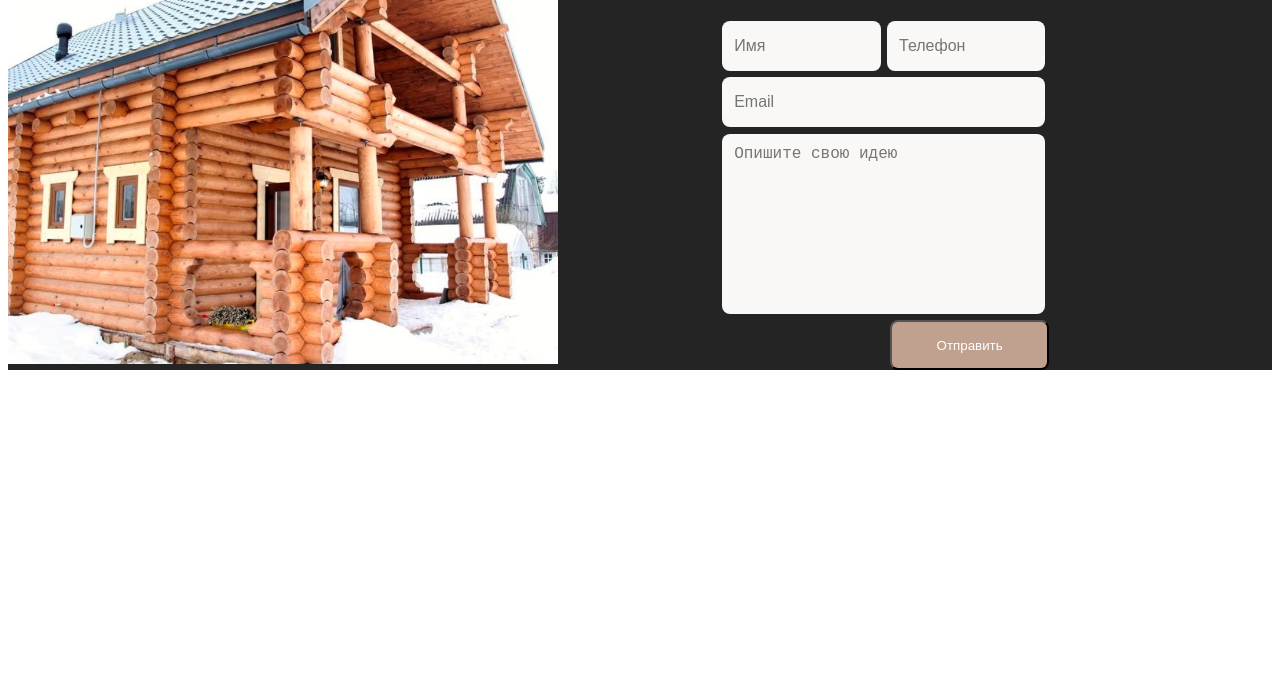
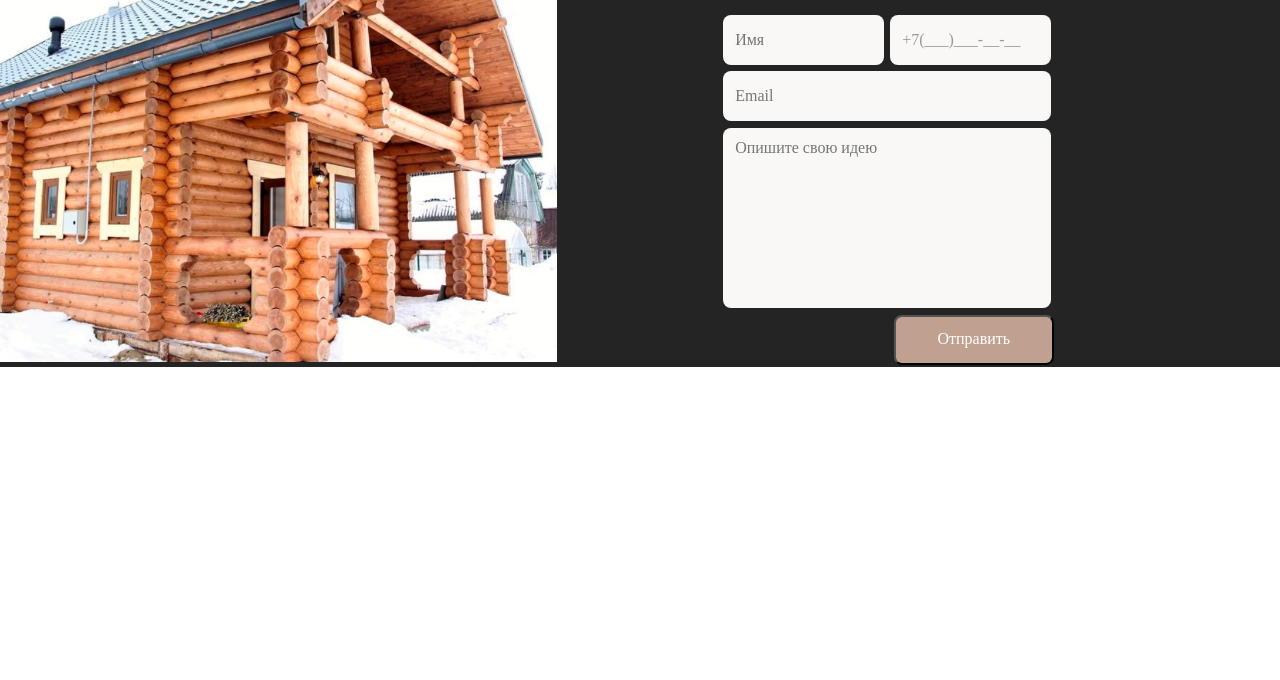
Before and after one commit to vladorod/Calculator, a website built with Vite: page index.html in a window 1280 px wide. Shown: the part 120-800 px from the top of the page. Built offline with nearby package versions, Linux system fonts and the light colour scheme.

Commit message:
refactor: изменение отображения поля ввода номера телефона
Добавлена маска на поле ввода телефона, чтобы исключить пользовательскую ошибку

```diff
--- a/index.html
+++ b/index.html
@@ -22,7 +22,12 @@
                 <input class="form_input" id="name" placeholder="Имя" />
               </div>
               <div class="phone_field">
-                <input class="form_input" id="phone" placeholder="Телефон" />
+                <input
+                  class="form_input"
+                  type="text"
+                  id="phone"
+                  placeholder="Телефон"
+                />
               </div>
             </div>
             <div class="mail_field">
--- a/src/main.ts
+++ b/src/main.ts
@@ -1,24 +1,3 @@
-import './style.css'
-import typescriptLogo from './typescript.svg'
-import viteLogo from '/vite.svg'
-import { setupCounter } from './counter.ts'
-
-document.querySelector<HTMLDivElement>('#app')!.innerHTML = `
-  <div>
-    <a href="https://vitejs.dev" target="_blank">
-      <img src="${viteLogo}" class="logo" alt="Vite logo" />
-    </a>
-    <a href="https://www.typescriptlang.org/" target="_blank">
-      <img src="${typescriptLogo}" class="logo vanilla" alt="TypeScript logo" />
-    </a>
-    <h1>Vite + TypeScript</h1>
-    <div class="card">
-      <button id="counter" type="button"></button>
-    </div>
-    <p class="read-the-docs">
-      Click on the Vite and TypeScript logos to learn more
-    </p>
-  </div>
-`
-
-setupCounter(document.querySelector<HTMLButtonElement>('#counter')!)
+import "normalize.css";
+import "./style.css";
+import "./utils/code.ts";
--- /dev/null
+++ b/src/utils/code.ts
@@ -0,0 +1,24 @@
+import { sendInfo } from "./functions.ts";
+import IMask from "imask";
+
+document.addEventListener("DOMContentLoaded", async function () {
+  const nameField = document.querySelector("#name") as Element;
+  const phoneField = document.querySelector("#phone") as Element;
+  const mailField = document.querySelector("#mail") as Element;
+  const ideaField = document.querySelector("#idea") as Element;
+  const buttonSend = document.querySelector("#send") as Element;
+  const element = document.querySelector("#phone") as Element;
+
+  // маска для телефонного номера
+  const maskOptions = {
+    mask: "+{7}(000)000-00-00",
+    lazy: false,
+  };
+
+  const mask = IMask(element, maskOptions);
+
+  // реакция сайта на нажатие кнопки "отправить"
+  buttonSend.addEventListener("click", async () => {
+    ideaField.value;
+  });
+});
--- /dev/null
+++ b/src/utils/functions.ts
@@ -0,0 +1,16 @@
+import axios from "axios";
+
+export const sendInfo = (
+  name: string,
+  phone: string,
+  mail: string,
+  idea: string
+) => {
+  const url = "https://willbehome.ru/callback";
+  axios.post(url, {
+    name,
+    phone,
+    mail,
+    idea,
+  });
+};
```
